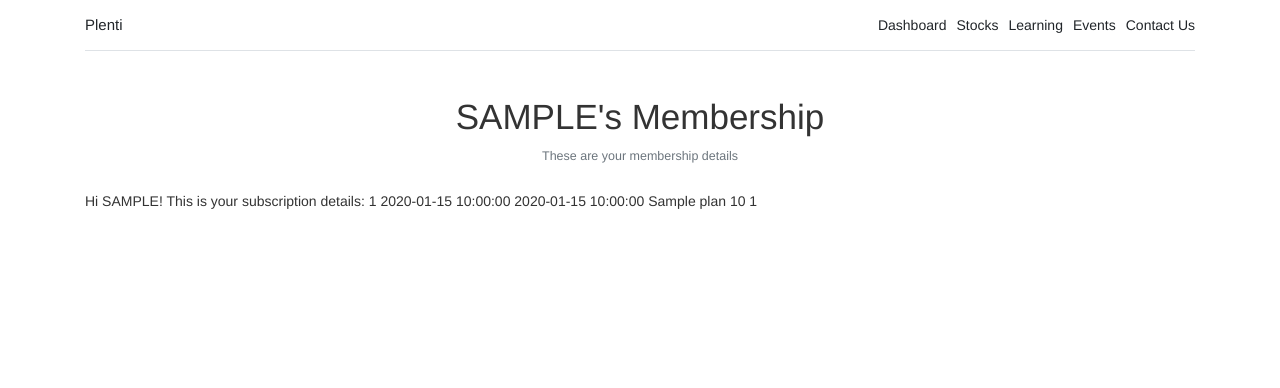
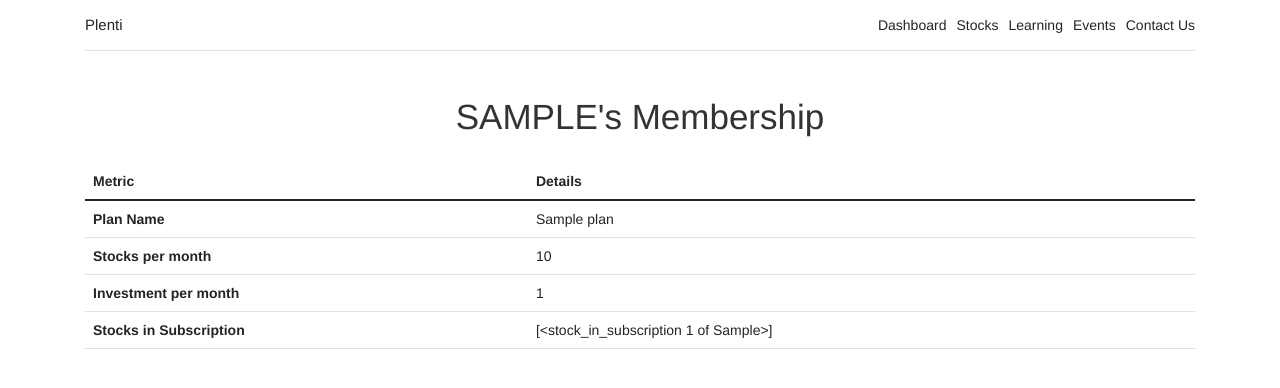
Before and after one commit to Gigi-py/HB_FinalProject_Plenti, a Flask app: a page that uses templates/base.html in a window 1280 px wide. Shown: the top 388 px of the page. Run offline with Flask 2, Linux system fonts and the light colour scheme; the visitor is signed in with stand-in values (Sample User, id 1); tables that the repository leaves empty hold one stand-in row (values such as "Sample post"); parts of the project's set-up code (start-up, migrations or seed data) failed here and were passed over; some libraries are stand-ins or nearby versions.

Commit message:
edied user subscription page to show more details

```diff
--- a/crud.py
+++ b/crud.py
@@ -171,12 +171,9 @@ def create_plan(name, stocks_per_month, investment_per_month):
     return plan
 
 #Create and return a new Stock_in_Subscription:
-def create_stock_in_subscription(stock_in_subscription_id, user_id, stock_id, added_time,
-                        stock_price):
+def create_stock_in_subscription(stock_symbol, subscription_id):
 
-    stock_in_subscription = Stock_in_Subscription(user_id = user_id, stock_id = stock_id,
-                added_time = added_time, stock_price = stock_price
-    )
+    stock_in_subscription = Stock_in_Subscription(stock_symbol=stock_symbol, subscription_id=subscription_id)
 
     db.session.add(stock_in_subscription)
     db.session.commit()
@@ -240,6 +237,9 @@ def get_stock_urls():
         company_names.append(url)
     return urls
 
+def get_stock_in_subscription(subscription_id):
+    return Stock_in_Subscription.query.filter(subscription_id==subscription_id).all()
+
 #FAVORITES===============================================
 def create_favorites(user_id, stock_id, is_favorite):
     """create and returns user favorites from stocks list """
@@ -280,3 +280,7 @@ def get_all_blogs():
 def get_plan_by_name(name):
     plan = Plan.query.filter(name==name).first()
     return plan
+
+def get_plan_by_id(id):
+    plan = Plan.query.filter(id==id).first()
+    return plan
--- a/server.py
+++ b/server.py
@@ -61,7 +61,9 @@ def subscription(username):
     username = session['username']
     user = crud.get_user_by_username(username)
     subscription = Subscription.query.filter(username == username).first()
-    return render_template('mysubscription.html', subscription=subscription, user=user)
+    plan = crud.get_plan_by_id(subscription.plan_id)
+    stock_in_Subscription = crud.get_stock_in_subscription(subscription.id)
+    return render_template('subscription.html', subscription=subscription, user=user, plan=plan, stock_in_Subscription=stock_in_Subscription)
 
 @app.route('/stocks/<username>')
 def user_stocks():
@@ -103,18 +105,19 @@ def view_stock_details(symbol):
 
 @app.route('/addsubscription', methods=['POST'])
 def add_subscription():
-    stocks_selected = request.form.get("stocknames")
+    """getting the value selections of stocks and plans and adding it to the database"""
+    stocks_selected = request.form.getlist("stocknames")
     plan_selected = request.form.get("plans")
 
     plan = crud.get_plan_by_name(plan_selected)
     plan_id = plan.id
-    print(plan)
 
     user_name = session.get('username')
-    subscription_start_timestamp=datetime.now()
-    subscription_end_timestamp=datetime.now()
     new_subscription = crud.create_subscription(user_name, plan_id)
-    print(new_subscription)
+    subscription_id = new_subscription.id
+    for stock in stocks_selected:
+        new_stock_in_subscription = crud.create_stock_in_subscription(stock, subscription_id)
+    print(Stock_in_Subscription.query.all())
     return redirect('/subscription/<username>')
 
 @app.route('/plans')
--- a/templates/mysubscription.html
+++ b/templates/subscription.html
@@ -21,15 +21,33 @@
 
     <div class="pricing-header p-3 pb-md-4 mx-auto text-center">
       <h1 class="display-4 fw-normal">{{user.username.upper()}}'s Membership</h1>
-      <p class="fs-5 text-muted">These are your membership details</p>
     </div>
 
-Hi {{user.username.upper()}}!
-This is your subscription details:
-    {{subscription.plan_id}}
-    {{subscription.Subscription_start_timestamp }}
-    {{subscription.Subscription_end_timestamp}}
-    {{subscription.plan.name}}
-    {{subscription.plan.stocks_per_month}}
-    {{subscription.plan.investment_per_month}}
+<table class="table">
+  <thead>
+    <tr>
+      <th scope="col">Metric</th>
+      <th scope="col">Details</th>
+    </tr>
+  </thead>
+  <tbody>
+    <tr>
+      <th scope="row">Plan Name</th>
+      <td>{{plan.name}}</td>
+    </tr>
+    <tr>
+      <th scope="row">Stocks per month</th>
+      <td>{{plan.stocks_per_month}}</td>
+    </tr>
+    <tr>
+      <th scope="row">Investment per month</th>
+      <td>{{plan.investment_per_month}}</td>
+    </tr>
+    <tr>
+      <th scope="row">Stocks in Subscription</th>
+      <td>{{stock_in_Subscription}}</td>
+    </tr>
+  </tbody>
+</table>
+
 {% endblock %}
```
